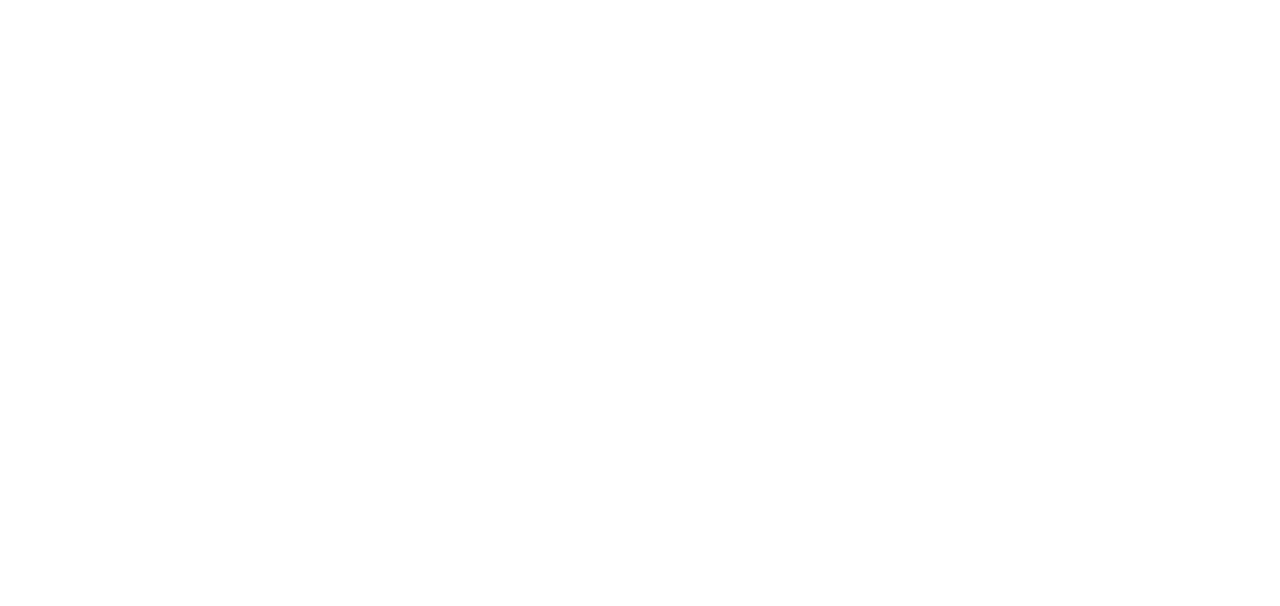
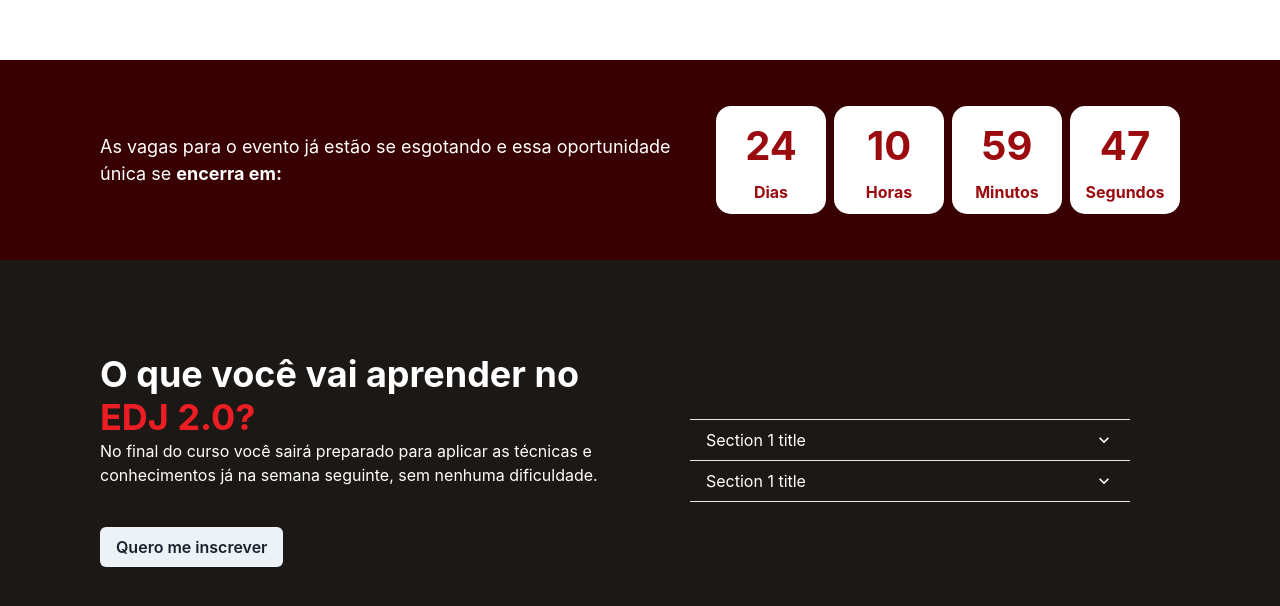
Before and after one commit to gusnvs/ladingpageEDL, a Next.js app: page / in a window 1280 px wide. Shown: the part 840-1446 px from the top of the page. Before the commit the page ends 900 px from the top, so only its background shows below. Built offline with nearby package versions, Linux system fonts and the light colour scheme.

Commit message:
Add - Cronometro, O que vai aprender?

```diff
--- /dev/null
+++ b/src/components/CountDown.tsx
@@ -0,0 +1,24 @@
+import React from 'react'
+import { Button, Flex, HStack, Text } from '@chakra-ui/react'
+import { Counter } from './Counter'
+import useCountDownHook from '../hook/useCountDownHook'
+
+export const CountDown = () => {
+
+    const [day, hour, minute, second] = useCountDownHook("Sep 15, 2023 00:00:00");
+
+    return (
+        <Flex w={'100%'} h={'200px'} bgColor={'#390002'} alignItems={'center'} justifyContent={'space-between'} px={100} gap={'1rem'}>
+            <Text color={'#fff'} fontSize={'lg'}>
+                As vagas para o evento já estão se esgotando
+                e essa oportunidade única se <strong>encerra em:</strong>
+            </Text>
+            <HStack >
+                <Counter title="Dias" number={day}/>
+                <Counter title="Horas" number={hour}/>
+                <Counter title="Minutos" number={minute}/>
+                <Counter title="Segundos" number={second}/>
+            </HStack>
+        </Flex>
+    )
+}
--- /dev/null
+++ b/src/components/Counter.tsx
@@ -0,0 +1,11 @@
+import { Flex, Text } from '@chakra-ui/react'
+import React from 'react'
+
+export const Counter = ({title, number}) => {
+  return (
+    <Flex w={'110px'} flexDir={'column'} alignItems={'center'} justifyContent={'center'} bgColor={'#fff'} gap={1} p={'10px'} borderRadius={'15px'}>
+        <Text color={'#9B0A0F'} fontWeight={'bold'} fontSize={'2.5rem'}>{number}</Text>
+        <Text color={'#9B0A0F'} fontWeight={'bold'}>{title}</Text>
+    </Flex>
+  )
+}
--- a/src/components/Hero.tsx
+++ b/src/components/Hero.tsx
@@ -1,3 +1,4 @@
+import React from 'react'
 import { Button, Flex, Heading, Text, VStack } from '@chakra-ui/react'
 
 export const Hero = ({ title }: { title: string }) => (
@@ -12,7 +13,7 @@ export const Hero = ({ title }: { title: string }) => (
       p={40}
       justifyContent="center"
       alignItems="center"
-      >
+    >
       <Heading fontSize="3vw">{title}</Heading>
       <Text fontSize={'md'}>
         Já realizado em Campo Grande, com sucesso absoluto, esgotamento de vagas
@@ -21,7 +22,7 @@ export const Hero = ({ title }: { title: string }) => (
         da NEUROCIÊNCIA jamais aplicados à dialética judiciária. Presencialmente em Campo Grande, MS
         dias 15 e 16 de setembro.
       </Text>
-      <Button >Quero me inscrever agora</Button>
+      <Button >Quero me inscrever</Button>
     </VStack>
   </Flex>
 )
--- /dev/null
+++ b/src/components/LearningEDJ.tsx
@@ -0,0 +1,68 @@
+import React from 'react'
+import {
+  Flex,
+  Heading,
+  Text,
+  VStack,
+  Accordion,
+  AccordionItem,
+  AccordionButton,
+  AccordionPanel,
+  AccordionIcon,
+  Box,
+  Button
+} from '@chakra-ui/react'
+
+export const LearningEDJ = () => {
+  return (
+    <Flex w={'100%'} h={'50vh'} bgColor={'#1B1815'} alignItems={'center'} justifyContent={'space-between'} px={100}>
+      <VStack w={'50%'} display={'flex'} alignItems={'flex-start'} gap={10}>
+        <Box>
+          <Heading color={'white'}>O que você vai aprender no <Text color={'#ED1D24'}>EDJ 2.0?</Text></Heading>
+          <Text color={'white'}>
+            No final do curso você sairá preparado para aplicar as
+            técnicas e conhecimentos já na semana seguinte, sem
+            nenhuma dificuldade.
+          </Text>
+        </Box>
+        <Button>Quero me inscrever</Button>
+      </VStack>
+      <Box w={'50%'} px={50}>
+        <Accordion >
+          <AccordionItem >
+            <h2>
+              <AccordionButton>
+                <Box as="span" flex='1' textAlign='left' color={'white'}>
+                  Section 1 title
+                </Box>
+                <AccordionIcon color={'white'} />
+              </AccordionButton>
+            </h2>
+            <AccordionPanel color={'white'} pb={4}>
+              Lorem ipsum dolor sit amet, consectetur adipiscing elit, sed do eiusmod
+              tempor incididunt ut labore et dolore magna aliqua. Ut enim ad minim
+              veniam, quis nostrud exercitation ullamco laboris nisi ut aliquip ex ea
+              commodo consequat.
+            </AccordionPanel>
+          </AccordionItem>
+          <AccordionItem>
+            <h2>
+              <AccordionButton>
+                <Box as="span" flex='1' textAlign='left' color={'white'}>
+                  Section 1 title
+                </Box>
+                <AccordionIcon color={'white'} />
+              </AccordionButton>
+            </h2>
+            <AccordionPanel color={'white'} pb={4}>
+              Lorem ipsum dolor sit amet, consectetur adipiscing elit, sed do eiusmod
+              tempor incididunt ut labore et dolore magna aliqua. Ut enim ad minim
+              veniam, quis nostrud exercitation ullamco laboris nisi ut aliquip ex ea
+              commodo consequat.
+            </AccordionPanel>
+          </AccordionItem>
+        </Accordion>
+      </Box>
+    </Flex>
+  )
+}
--- /dev/null
+++ b/src/hook/useCountDownHook.tsx
@@ -0,0 +1,44 @@
+// useCountDownHook.js
+import { useState, useEffect } from "react";
+
+const useCountDownHook = (date) => {
+    const [countdown, setCountdown] = useState({
+        day: undefined,
+        hour: undefined,
+        minute: undefined,
+        second: undefined,
+    });
+
+    const countDownCalc = () => {
+        const countDate = new Date(date).getTime();
+        const now = new Date().getTime();
+        const interval = countDate - now;
+
+        const second = 1000;
+        const minute = second * 60;
+        const hour = minute * 60;
+        const day = hour * 24;
+
+        const dayNumber = Math.floor(interval / day);
+        const dayHour = Math.floor((interval % day) / hour);
+        const dayMinute = Math.floor((interval % hour) / minute);
+        const daySecond = Math.floor((interval % minute) / second);
+
+        setCountdown({
+            day: dayNumber,
+            hour: dayHour,
+            minute: dayMinute,
+            second: daySecond,
+        });
+    };
+
+    useEffect(() => {
+        const intervalId = setInterval(countDownCalc, 1000);
+        return () => clearInterval(intervalId);
+
+    }, []);
+
+    return [countdown.day, countdown.hour, countdown.minute, countdown.second];
+};
+
+export default useCountDownHook;
--- a/src/pages/index.tsx
+++ b/src/pages/index.tsx
@@ -1,21 +1,15 @@
-import {
-  Link as ChakraLink,
-  Text,
-  Code,
-  List,
-  ListIcon,
-  ListItem,
-} from '@chakra-ui/react'
-import { CheckCircleIcon, LinkIcon } from '@chakra-ui/icons'
-
 import { WhitePartLogo } from '../components/WhitePartLogo'
 import { Hero } from '../components/Hero'
+import { CountDown } from '../components/CountDown'
+import { LearningEDJ } from '../components/LearningEDJ'
 
 const Index = () => {
-  return(
+  return (
     <>
       <WhitePartLogo />
       <Hero />
+      <CountDown />
+      <LearningEDJ />
     </>
   )
 }
```
